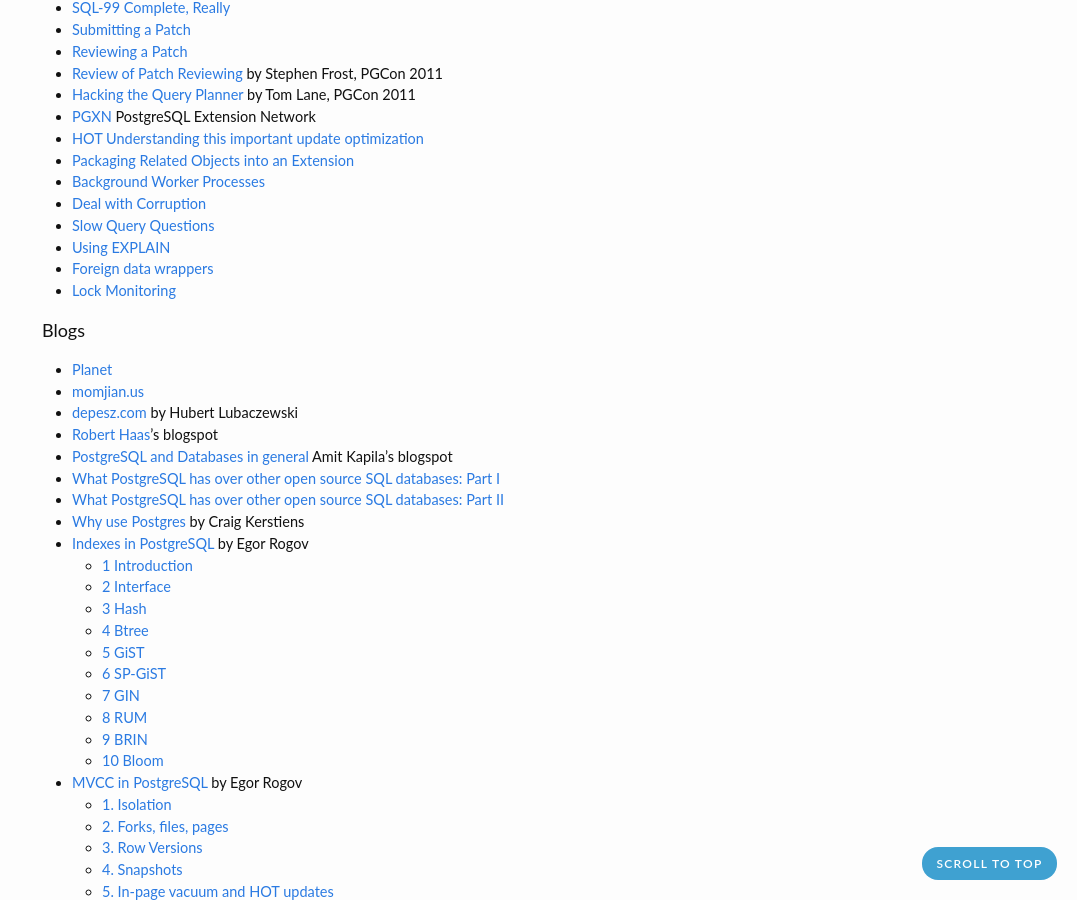
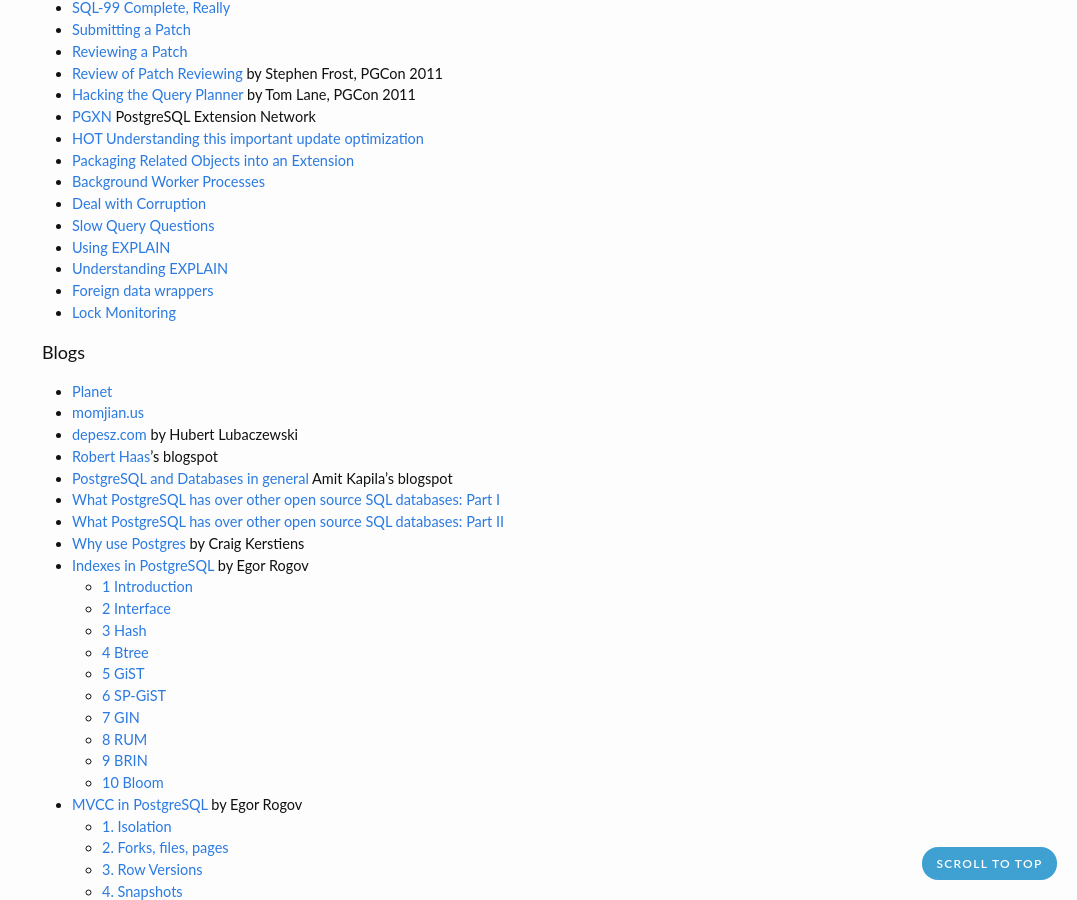
Before and after one commit to zhjwpku/zhjwpku.github.io, a Jekyll site: the page built from _posts/2022-07-12-awesome-postgres.md, in a window 1280 px wide and 900 px high, scrolled down 393 px. Shown: the whole window, without its empty margins (203-1280 px from the left). Built offline with Jekyll 4.4.1, drawn with Linux system fonts in a browser that asks for light colours; comment, search, counter and statistics services are not loaded.

Commit message:
Understanding EXPLAIN
Signed-off-by: Junwang Zhao <zhjwpku@gmail.com>

```diff
--- a/_posts/2022-07-12-awesome-postgres.md
+++ b/_posts/2022-07-12-awesome-postgres.md
@@ -29,6 +29,7 @@
 - [Deal with Corruption](https://wiki.postgresql.org/wiki/Corruption)
 - [Slow Query Questions](https://wiki.postgresql.org/wiki/Slow_Query_Questions)
 - [Using EXPLAIN](https://wiki.postgresql.org/wiki/Using_EXPLAIN)
+- [Understanding EXPLAIN](https://public.dalibo.com/exports/conferences/_archives/_2012/201211_explain/understanding_explain.pdf)
 - [Foreign data wrappers](https://wiki.postgresql.org/wiki/Foreign_data_wrappers)
 - [Lock Monitoring](https://wiki.postgresql.org/wiki/Lock_Monitoring)
 
```
